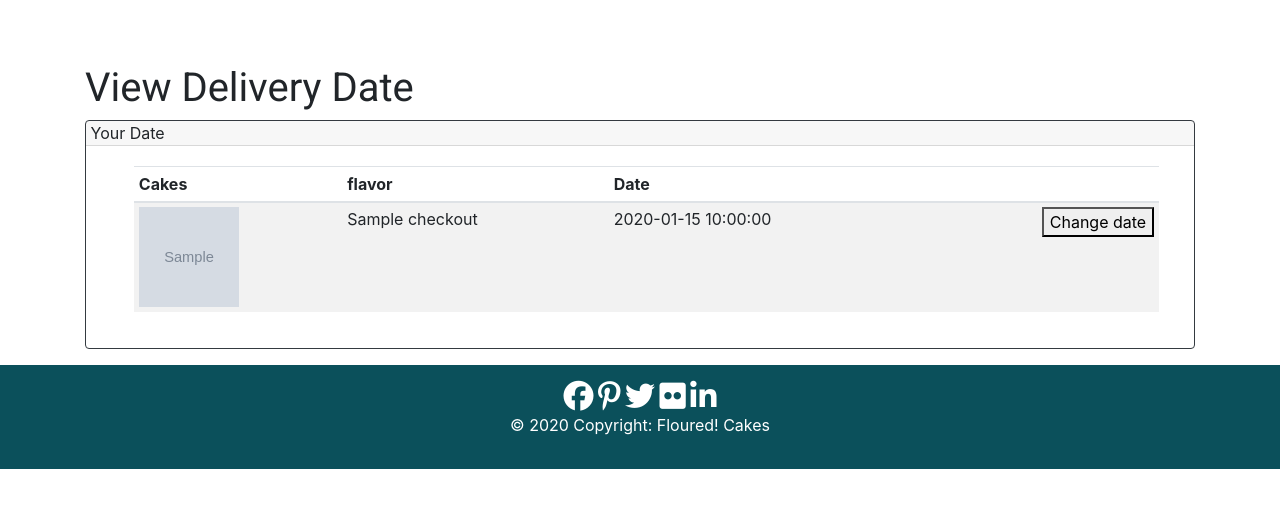
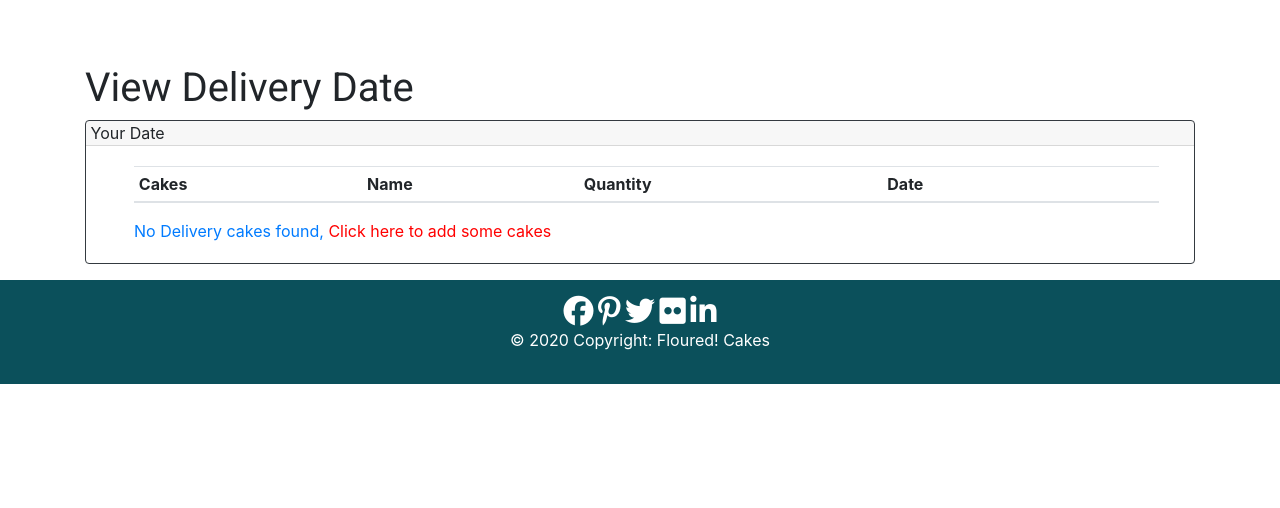
Before and after one commit to NianKiat/ICT2102Project, a PHP site: page /viewdelivery.php in a window 1280 px wide. Shown: the part 56-564 px from the top of the page. Run offline with PHP 8.4, Linux system fonts and the light colour scheme; the visitor is signed in with stand-in values (Sample User, id 1); tables that the repository leaves empty or names only in its code hold one stand-in row (values such as "Sample post"); grey boxes marked "Sample" are stand-in pictures; lists and menus that the app fills with data are empty; some libraries are stand-ins or nearby versions.

Commit message:
changed admin and user delivery page

```diff
--- a/deletedelivery.php
+++ b/deletedelivery.php
@@ -10,5 +10,6 @@
         }
 
   $id = $_POST['delete_id'];
-  $query = mysqli_query($conn,"DELETE FROM checkout WHERE checkoutid='$id'");
+  $query = mysqli_query($conn,"UPDATE checkout SET status = 'delivered' WHERE checkoutid='$id'");
+   //$sql2 = "UPDATE checkout SET date = '$launch_date' WHERE checkoutid = " . $rowid;
 ?>
--- a/delivery.php
+++ b/delivery.php
@@ -61,7 +61,7 @@
 
                                 //echo $launch_date;
                                 //echo "Date Chosen !!!";
-                                $sql = "INSERT INTO checkout (name, date, memberid, price, quantity, imgurl) VALUES ('$fieldname', '$launch_date', '$id', '$fieldprice', '$fieldquantity', '$fieldimg')";
+                                $sql = "INSERT INTO checkout (name, date, memberid, price, quantity, imgurl, status) VALUES ('$fieldname', '$launch_date', '$id', '$fieldprice', '$fieldquantity', '$fieldimg', 'undelivered')";
                                 if (mysqli_query($conn, $sql)) {
                                     $status = "added";
                                 } else {
--- a/viewdelivery.php
+++ b/viewdelivery.php
@@ -35,7 +35,8 @@
                                 <thead>
                                     <tr>
                                         <th>Cakes</th>
-                                        <th>flavor</th>
+                                        <th>Name</th>
+                                        <th>Quantity</th>
                                         <th>Date</th>
                                         <th>&nbsp;&nbsp;&nbsp;&nbsp;</th>
                                     </tr>
@@ -44,12 +45,13 @@
                                     <?php
                                     $status = 1;
                                     $id = $_SESSION['memberID'];
-                                    $query = "SELECT * FROM checkout WHERE memberid = '$id'";
+                                    $query = "SELECT * FROM checkout WHERE memberid = '$id' and status = 'undelivered'";
                                     if ($result = $conn->query($query)) {
 
                                     while ($row = $result->fetch_assoc()) {
                                         $field1name = $row["checkoutid"];
                                         $fieldname = $row["name"];
+                                        $fieldquantity = $row["quantity"];
                                         $fielddate = $row["date"];
                                         $field1img = $row["imgurl"];
                                         $status = 0;
@@ -57,6 +59,7 @@
                                         <tr id="delete<?php echo $field1name; ?>">
                                             <td><img class="img" src="<?php echo $row["imgurl"]; ?>" alt="cakes" width="100px" height="100px"></td>
                                             <td><?php echo $fieldname; ?></td>
+                                            <td><?php echo $fieldquantity; ?></td>
                                             <td><?php echo $fielddate; ?></td>
                                             <td style="text-align:right;">
                                                 <form action="deliveryedit.php" method="POST">
```
Also changed, not shown: managedelivery.php (+16 -4 lines).
